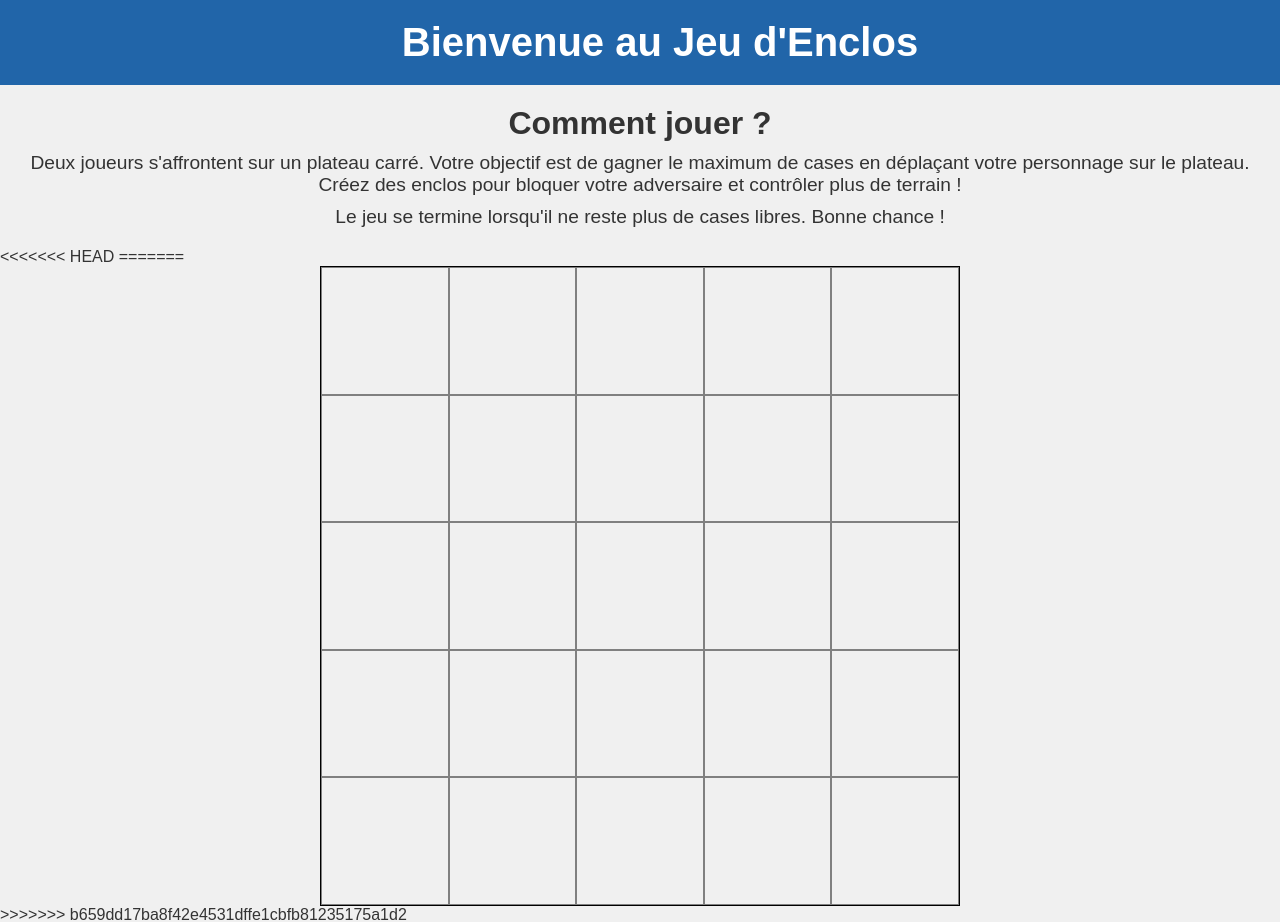
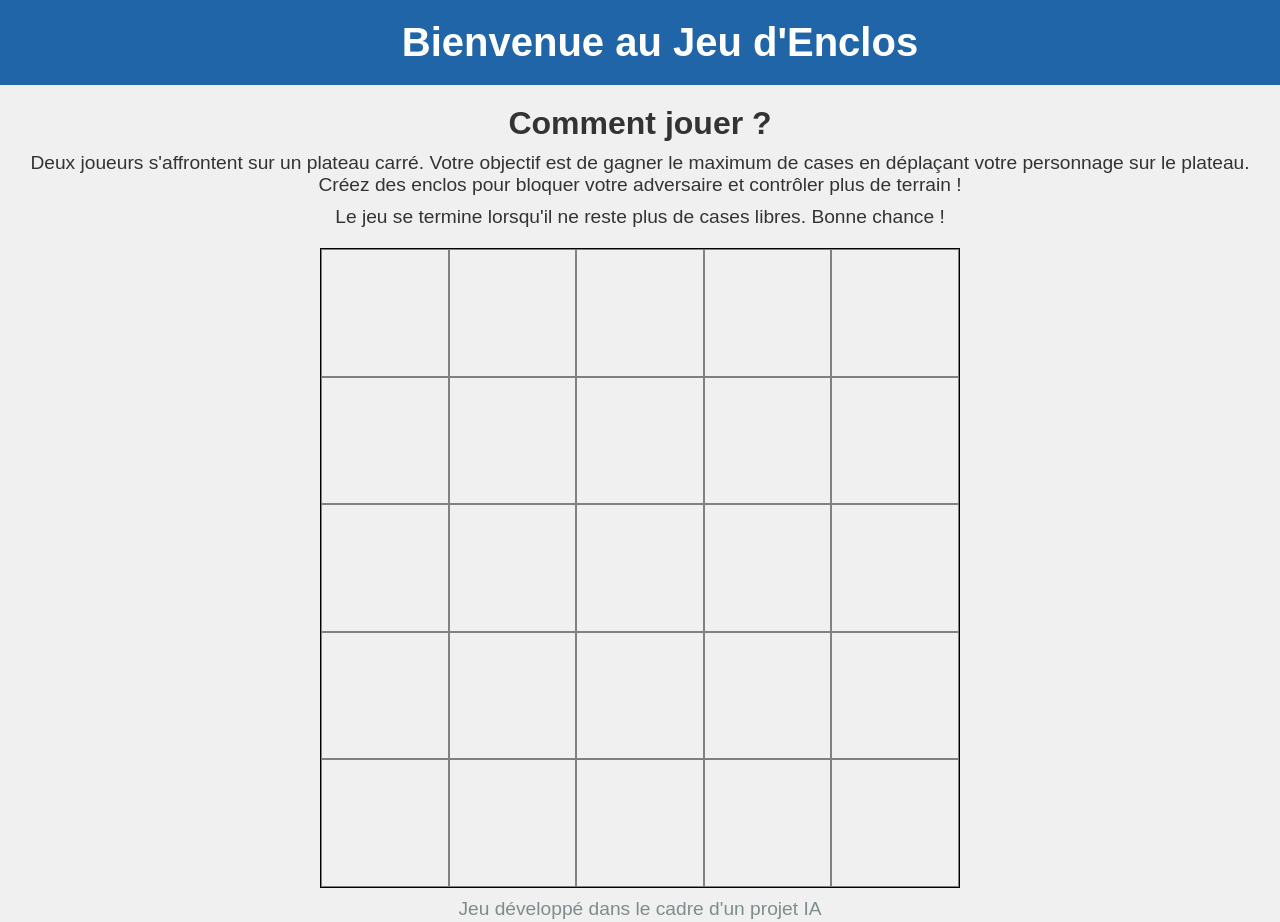
Before and after one commit to perdita96/Projet-IA, a Flask app: page /game in a window 1280 px wide. Shown: the top 922 px of the page. Run offline with Flask 3, Linux system fonts and the light colour scheme.

Commit message:
flask_sqlalchemy

```diff
--- a/BLOCKADE/Templates/game.html
+++ b/BLOCKADE/Templates/game.html
@@ -1,9 +1,6 @@
 {% extends 'base.html'%}
 
 {%block content%}
-<<<<<<< HEAD
-
-=======
     <script type="text/javascript">
         let BOARD_SIZE = 5;
 
@@ -24,5 +21,4 @@
 
         body.appendChild(table);
     </script>
->>>>>>> b659dd17ba8f42e4531dffe1cbfb81235175a1d2
 {%endblock%}
```
